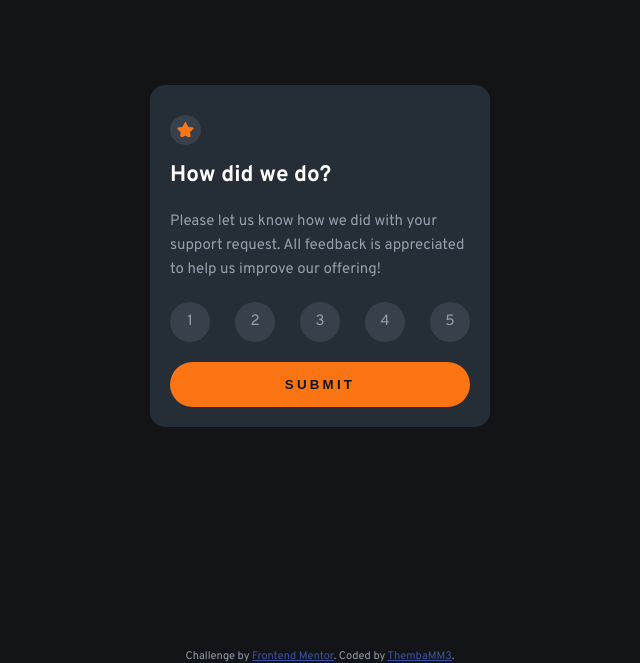
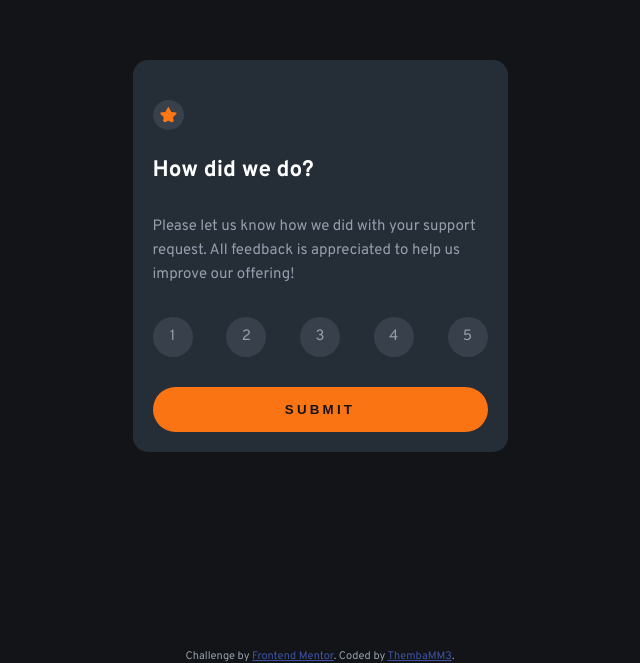
Before and after one commit to ThembaMtshelwane/interactive-rating-component-main, a plain HTML site: page index.html in a window 1280 px wide. Shown: the part 137-800 px from the top of the page, without its empty margins (320-960 px from the left). Drawn offline with Linux system fonts and the light colour scheme.

Commit message:
minor fixes

```diff
--- a/generalStyles.css
+++ b/generalStyles.css
@@ -33,7 +33,7 @@ body {
 .mainContainer {
   background-color: var(--darkBlue);
   width: 90%;
-  max-width: 340px;
+  max-width: 375px;
   padding: 20px;
   margin: auto;
   border-radius: 15px;
--- a/secondPage.css
+++ b/secondPage.css
@@ -32,7 +32,7 @@ img {
 }
 
 h1 {
-  margin: 15px 0px;
+  margin: 15px 0px 5px 0px;
   color: var(--white);
 }
 
--- a/styles.css
+++ b/styles.css
@@ -15,12 +15,12 @@ img {
   padding: 7px;
   border-radius: 50%;
   background-color: var(--otherGrey);
-  margin: 10px 0px;
+  margin: 20px 0px;
 }
 
 h1 {
   color: var(--white);
-  margin-bottom: 20px;
+  margin-bottom: 30px;
   font-weight: 700;
 }
 
@@ -30,7 +30,7 @@ p {
 }
 
 .ratings {
-  margin: 20px 0px;
+  margin: 30px 0px;
   display: flex;
   justify-content: space-between;
 }
```
